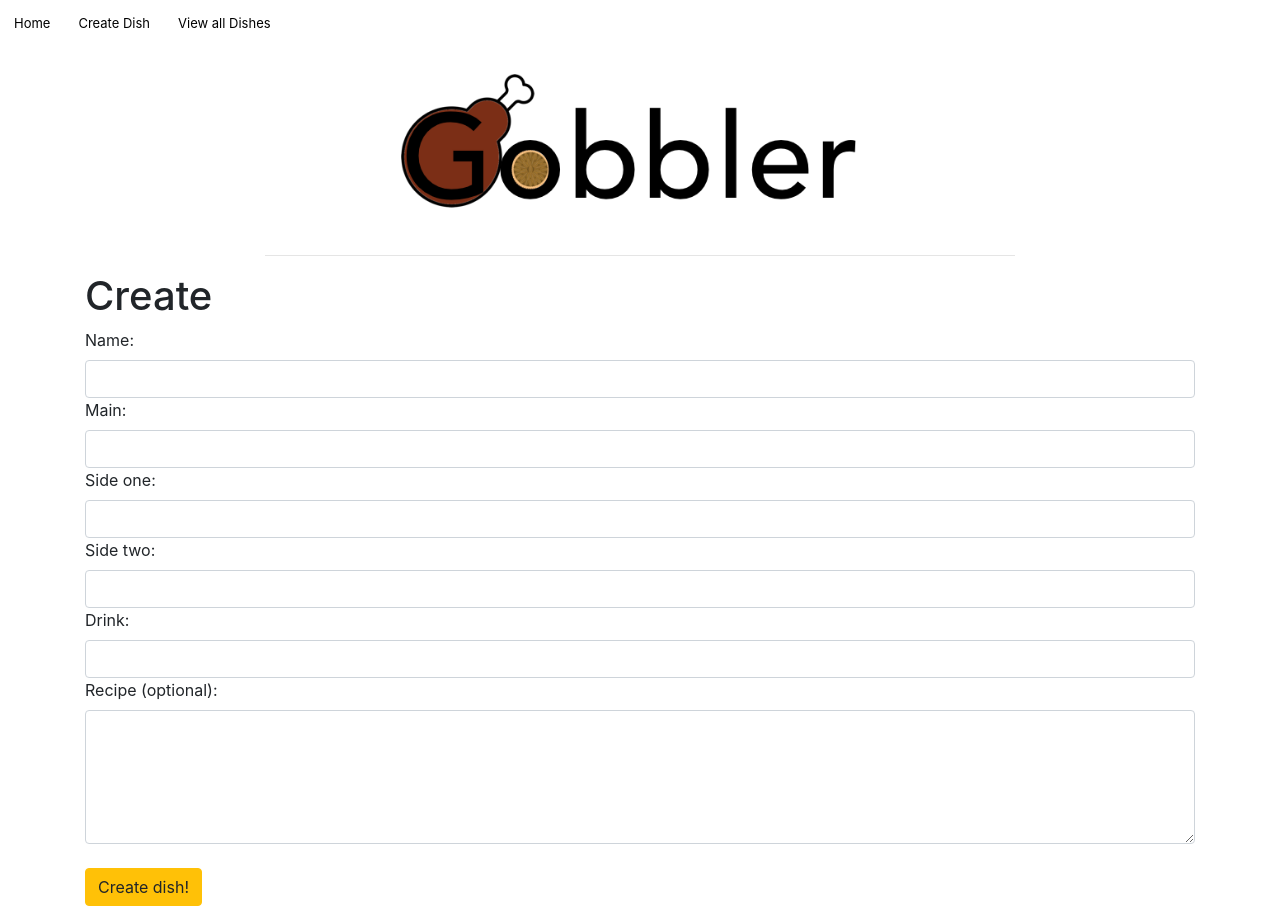
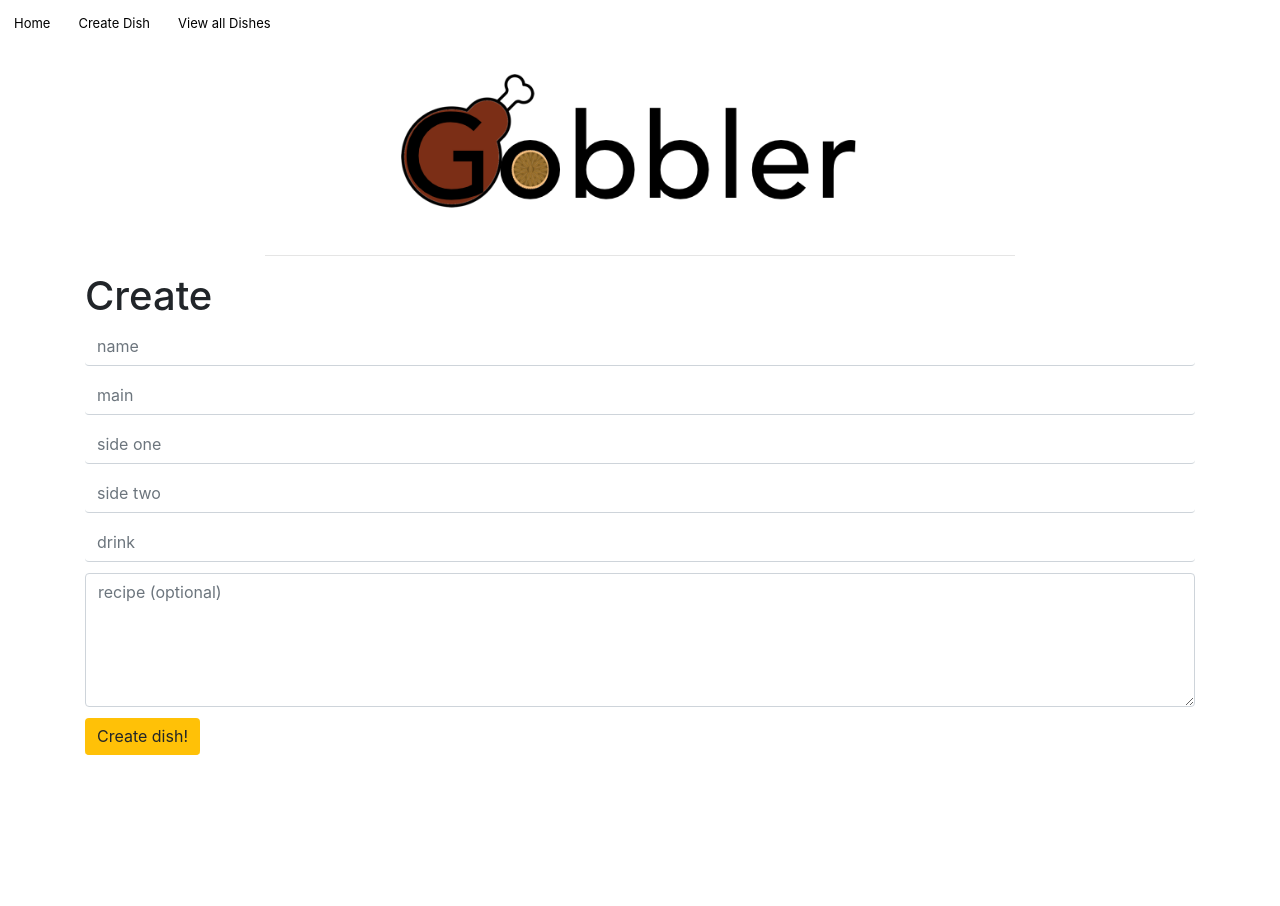
Before and after one commit to georuiz817/Gobbler, a React (Create React App) app in the folder client/: page /dishesNew in a window 1280 px wide. After the commit the page ends 800 px from the top, so only its background shows below. Built offline with nearby package versions, Linux system fonts and the light colour scheme.

Commit message:
minor css and html outline changes, changed inputs to look cleaner

```diff
--- a/client/src/components/LikeButton.js
+++ b/client/src/components/LikeButton.js
@@ -5,7 +5,7 @@ import React from 'react'
 const LikeButton= (props) => {
     return(
         <div>
-            <button class="btn btn-warning" onClick={props.handleLike}>🦃</button>
+            <button class="btn btn-warning" onClick={props.handleLike}><span  aria-label="turkey" role="img">🦃</span></button>
             {/* presentational componenent that has a props of handleLike function, this is a stateless componenet */}
         </div>
     )
--- a/client/src/containers/dishShow.js
+++ b/client/src/containers/dishShow.js
@@ -21,7 +21,9 @@ export class dishShow extends Component {
           return (
             <div>
                <h3>{this.props.currentDish.name} served {this.props.currentDish.main } with a side of {this.props.currentDish.side_one } and {this.props.currentDish.side_two }. Lastly a glass of {this.props.currentDish.drink }!</h3>
+               <br></br>
                <h3>Recipe:</h3>
+               <br></br>
                <p>{this.props.currentDish.recipe}</p>
                <img class="rounded" height="200px" src={snoopy} alt="n/a"/>
             </div>
--- a/client/src/containers/dishesNew.js
+++ b/client/src/containers/dishesNew.js
@@ -47,39 +47,19 @@ export class dishesNew extends Component {
         console.log(this.props)
           return(
             <div className="dishesNewPage">
-
               <h1>Create</h1>
-
-                <form   id="dish-form" onSubmit={ this.handleSubmit }>
-
-                <div  class="col-xs-4">
-                  <label htmlfor="name">Name:</label>
-                  <input  class="form-control" type="text" name="name" id="name" value={this.state.name} onChange={this.handleChange} />
-
-                  <label htmlFor="main">Main:</label>
-                  <input  class="form-control" type="text" name="main" id="main" value={this.state.main} onChange={this.handleChange} />
-
-                  <label htmlFor="side_one">Side one:</label>
-                  <input  class="form-control" type="text" name="side_one" id="side_one" value={this.state.side_one} onChange={this.handleChange} />
-
-                  <label htmlFor="side_two">Side two:</label>
-                  <input  class="form-control" type="text" name="side_two" id="side_two" value={this.state.side_two} onChange={this.handleChange} />
-
-                  <label htmlFor="drink">Drink:</label>
-                  <input  class="form-control" type="text" name="drink" id="drink" value={this.state.drink} onChange={this.handleChange} />
-
-                  <label htmlFor="recipe">Recipe (optional):</label>
-                  <textarea class="form-control" rows="5" type="text" name="recipe" id="recipe" value={this.state.recipe} onChange={this.handleChange}/>
-
-                  <br></br>
-                  <input class="btn btn-warning" type="submit" value="Create dish!" />
-                </div>
-
-
-             </form>
-
-
-                        </div>
+              <form id="dish-form" onSubmit={ this.handleSubmit }>
+                  <div  class="col-xs-4">
+                    <input placeholder='name'  class="form-control" type="text" name="name" id="name" value={this.state.name} onChange={this.handleChange} />
+                    <input placeholder='main'  class="form-control" type="text" name="main" id="main" value={this.state.main} onChange={this.handleChange} />
+                    <input placeholder='side one'  class="form-control" type="text" name="side_one" id="side_one" value={this.state.side_one} onChange={this.handleChange} />
+                    <input placeholder='side two'  class="form-control" type="text" name="side_two" id="side_two" value={this.state.side_two} onChange={this.handleChange} />
+                    <input placeholder='drink' class="form-control" type="text" name="drink" id="drink" value={this.state.drink} onChange={this.handleChange} />
+                    <textarea placeholder='recipe (optional)' class="form-control" rows="5" type="text" name="recipe" id="recipe" value={this.state.recipe} onChange={this.handleChange}/>
+                    <input class="btn btn-warning" type="submit" value="Create dish!" />
+                  </div>
+                </form>
+            </div>
             )
         }
     }
--- a/client/src/index.css
+++ b/client/src/index.css
@@ -58,3 +58,11 @@ body {
   border-bottom: solid black 1px;
   margin-top: 20px;
 }
+
+.form-control{
+ margin-bottom: 1%;
+}
+
+ .col-xs-4 input{
+  border-width: 0 0 1px;
+}
```
